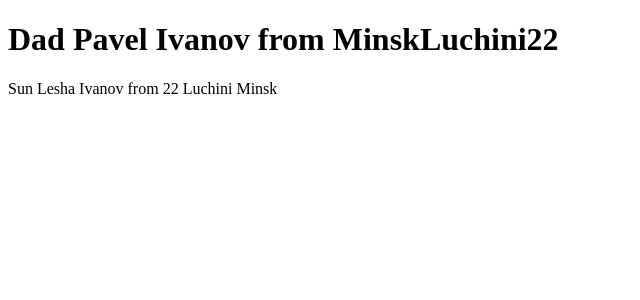
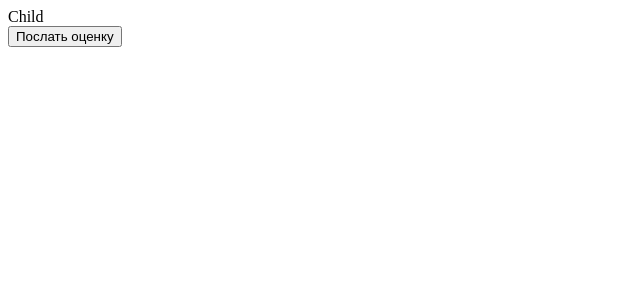
Before and after one commit to visiteur85/learn_angular, an Angular app: page / in a window 1280 px wide. Shown: the top 300 px of the page, without its empty margins (0-640 px from the left). Built offline with nearby package versions, Linux system fonts and the light colour scheme.

Commit message:
add les 8.2 @Output

```diff
--- a/src/app/parent/child/child.component.html
+++ b/src/app/parent/child/child.component.html
@@ -1 +1,2 @@
-<p>Sun {{name}} {{surName}} from {{adress?.home}} {{adress?.str}} {{adress?.city}}</p>
+<div>Child</div>
+<button (click)="sendGradehandler()">Послать оценку</button>
--- a/src/app/parent/child/child.component.ts
+++ b/src/app/parent/child/child.component.ts
@@ -1,5 +1,5 @@
-import {Component, Input, OnInit} from '@angular/core';
-import {Address} from "../parent.component";
+import {Component, EventEmitter, Input, OnInit, Output} from '@angular/core';
+
 
 @Component({
   selector: 'inst-child',
@@ -7,8 +7,12 @@ import {Address} from "../parent.component";
   styleUrls: ['./child.component.scss']
 })
 export class ChildComponent {
-  name = "Lesha"
-  @Input() surName?:string
-  @Input() adress?:Address
+
+  @Output() sendGradeEvent = new EventEmitter<number>()
+  sendGradehandler() {
+
+    const Math = 5
+    this.sendGradeEvent.emit(Math)
+  }
 
 }
--- a/src/app/parent/parent.component.html
+++ b/src/app/parent/parent.component.html
@@ -1,2 +1,4 @@
-<h1>Dad {{name}} {{surName}} from {{address.city}}{{address.str}}{{address.home}}</h1>
-<inst-child [surName]="surName" [adress]="address"></inst-child>
+<div>
+  <inst-child (sendGradeEvent)="getGrade($event)"></inst-child>
+  <div>{{math}}</div>
+</div>
--- a/src/app/parent/parent.component.ts
+++ b/src/app/parent/parent.component.ts
@@ -1,10 +1,5 @@
 import {Component} from '@angular/core';
 
-export interface Address {
-  city: string
-  str: string
-  home: number
-}
 
 @Component({
   selector: 'inst-parent',
@@ -12,13 +7,10 @@ export interface Address {
   styleUrls: ['./parent.component.scss']
 })
 export class ParentComponent {
-  name = 'Pavel'
-  surName = 'Ivanov'
-  address:Address = {
-    city: 'Minsk',
-    str: 'Luchini',
-    home: 22
+  math?:number
+
+  getGrade(value:number) {
+    this.math = value
+
   }
-
-
 }
```
